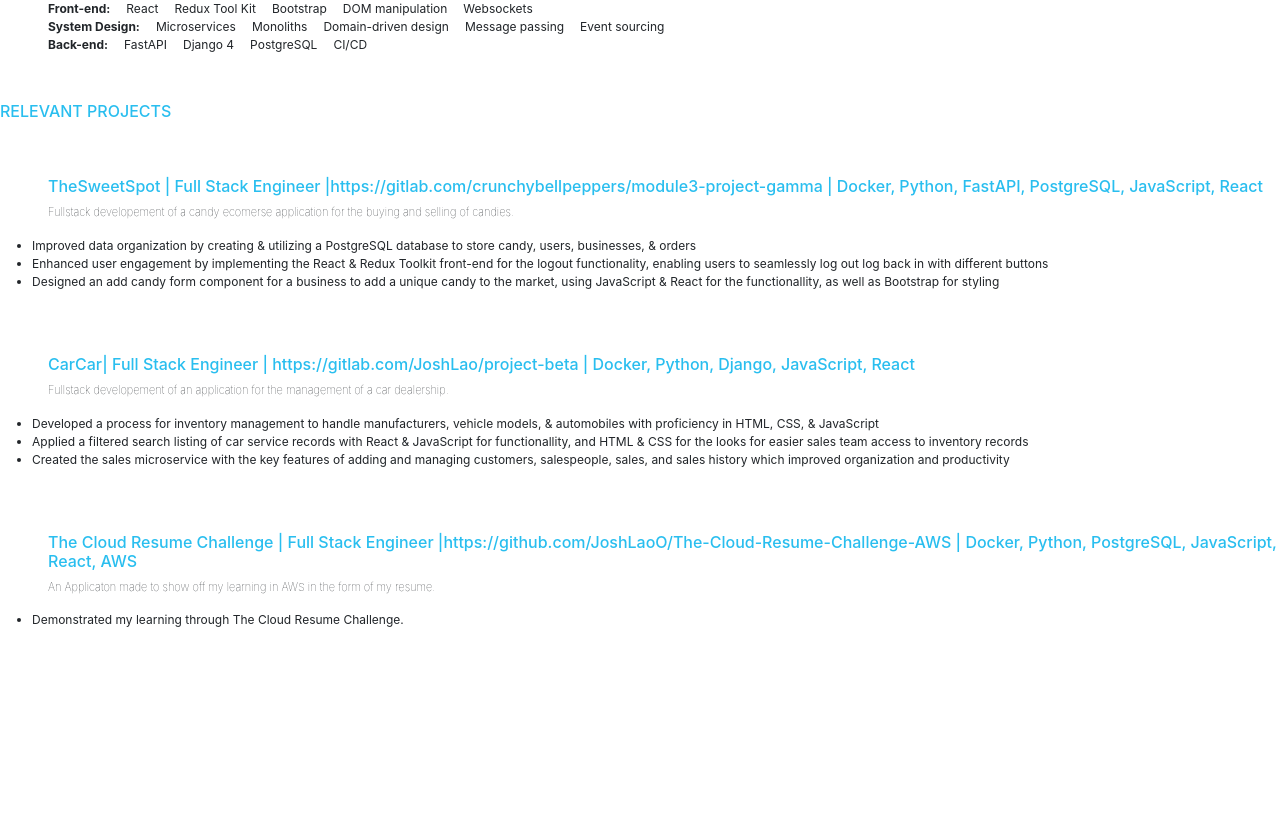
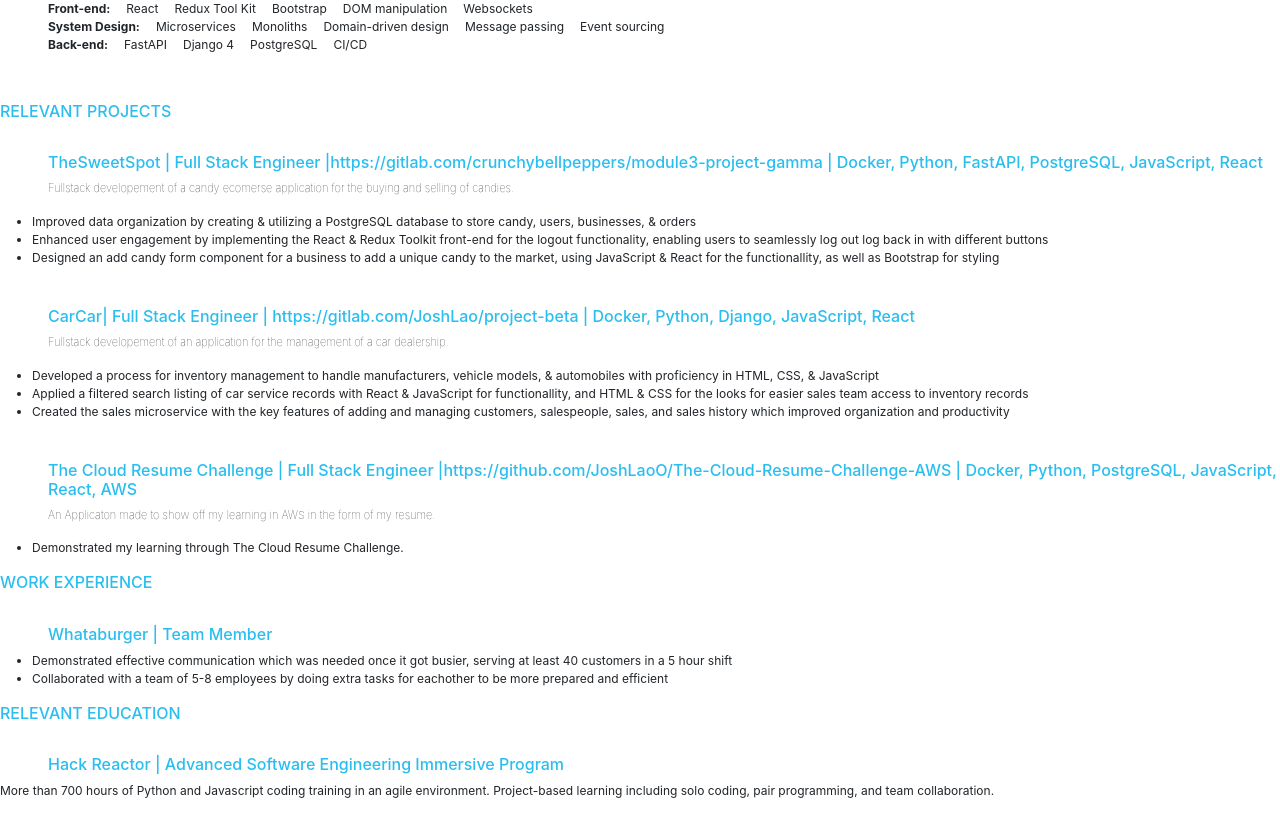
Before and after one commit to JoshLaoO/The-Cloud-Resume-Challenge-AWS, a React (Create React App) app in the folder resume/: page / in a window 1280 px wide. Shown: the part 207-1023 px from the top of the page. Before the commit the page ends 852 px from the top, so only its background shows below. Built offline with nearby package versions, Linux system fonts and the light colour scheme.

Commit message:
Journal entry + FRONTEND complete

```diff
--- a/resume/src/RelevantProjects.js
+++ b/resume/src/RelevantProjects.js
@@ -13,12 +13,16 @@ function RelevantProjects(){
         "Applied a filtered search listing of car service records with React & JavaScript for functionallity, and HTML & CSS for the looks for easier sales team access to inventory records",
         "Created the sales microservice with the key features of adding and managing customers, salespeople, sales, and sales history which improved organization and productivity"
     ]
+    const wb = [
+        "Demonstrated effective communication which was needed once it got busier, serving at least 40 customers in a 5 hour shift",
+        "Collaborated with a team of 5-8 employees by doing extra tasks for eachother to be more prepared and efficient"
+    ]
 
     return(
         <div>
             <h6 className='name'>RELEVANT PROJECTS</h6>
             <div>
-                <h6 className='name ps-5 pt-5'>
+                <h6 className='name ps-5 pt-4'>
                     TheSweetSpot | Full Stack Engineer |https://gitlab.com/crunchybellpeppers/module3-project-gamma | Docker, Python, FastAPI, PostgreSQL, JavaScript, React
                 </h6>
                 <p className="ps-5 caption">
@@ -33,7 +37,7 @@ function RelevantProjects(){
                 </ul>
             </div>
             <div>
-                <h6 className='name ps-5 pt-5'>
+                <h6 className='name ps-5 pt-4'>
                 CarCar| Full Stack Engineer | https://gitlab.com/JoshLao/project-beta | Docker, Python, Django, JavaScript, React
                 </h6>
                 <p className="ps-5 caption">
@@ -48,7 +52,7 @@ function RelevantProjects(){
                 </ul>
             </div>
             <div>
-                <h6 className='name ps-5 pt-5'>
+                <h6 className='name ps-5 pt-4'>
                     The Cloud Resume Challenge | Full Stack Engineer |https://github.com/JoshLaoO/The-Cloud-Resume-Challenge-AWS | Docker, Python, PostgreSQL, JavaScript, React, AWS
                 </h6>
                 <p className="ps-5 caption">
@@ -62,6 +66,31 @@ function RelevantProjects(){
                     })}
                 </ul>
             </div>
+            <h6 className='name'>WORK EXPERIENCE</h6>
+
+            <div>
+                <h6 className="name ps-5 pt-4">
+                    Whataburger | Team Member
+                </h6>
+                <ul>
+                    {wb.map(b => {
+                        return(
+                            <li>{b}</li>
+                        )
+                    })}
+                </ul>
+            </div>
+            <h6 className='name'>RELEVANT EDUCATION</h6>
+
+            <div>
+                <h6 className="name ps-5 pt-4">
+                    Hack Reactor | Advanced Software Engineering Immersive Program
+                </h6>
+                <p style={{fontSize:"12px"}}>
+                    More than 700 hours of Python and Javascript coding training in an agile environment. Project-based learning including solo coding, pair programming,
+                    and team collaboration.
+                </p>
+            </div>
         </div>
     )
 }
```
Also changed, not shown: 1 other file (tests, documents, lock files or other folders).
